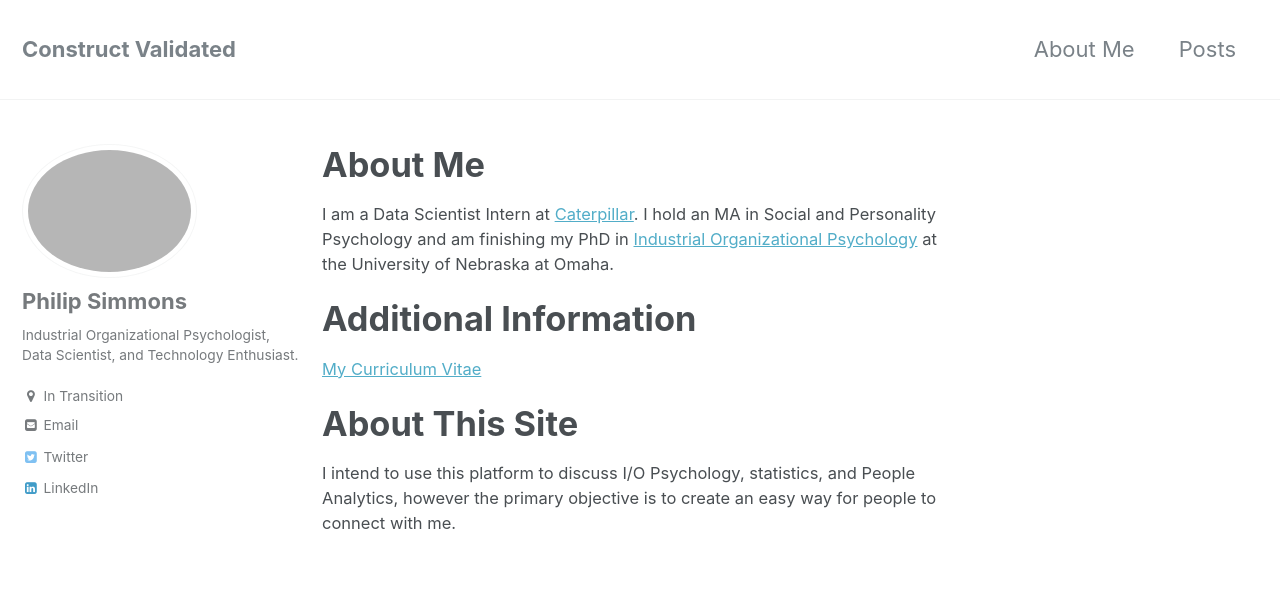
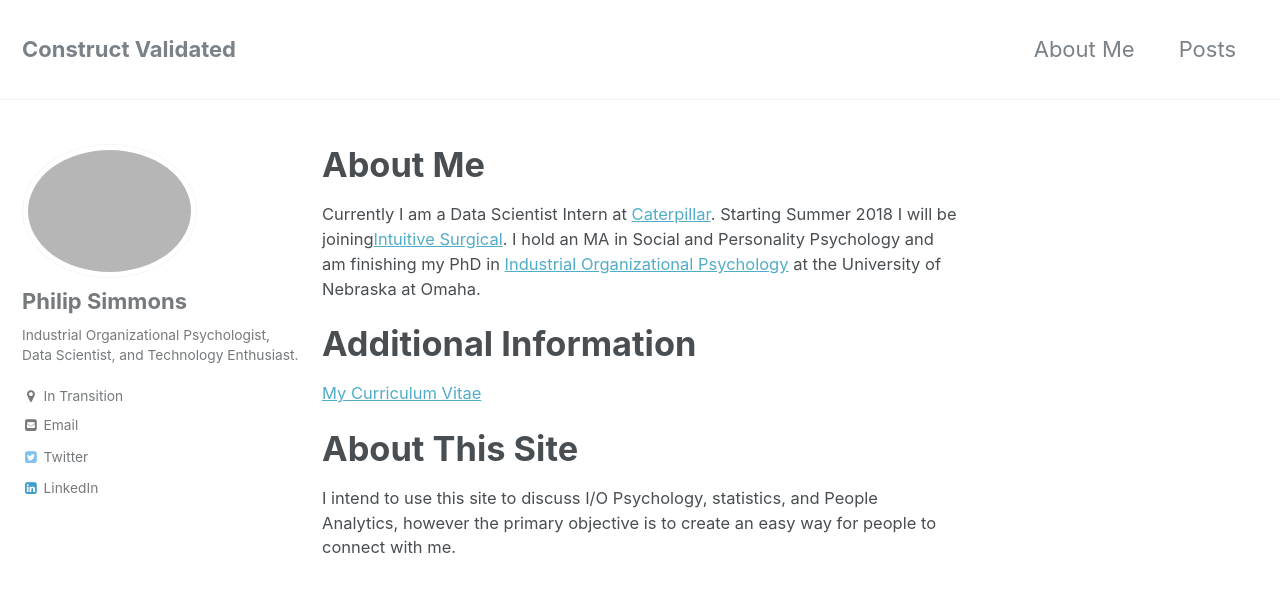
Before and after one commit to PhilpSimmons/PhilpSimmons.github.io, a Jekyll site: the page built from about-me.html, in a window 1280 px wide and 900 px high. Shown: the top 592 px of the window. Built offline with Jekyll 4.4.1, drawn with Linux system fonts in a browser that asks for light colours.

Commit message:
updated about me

```diff
--- a/about-me.html
+++ b/about-me.html
@@ -4,10 +4,10 @@ author_profile: true
 ---
 
 <h1>About Me</h1>
-<p style="font-size:75%;" style="font-family:verdana;">I am a Data Scientist Intern at <a href="https://www.caterpillar.com/">Caterpillar</a>. I hold an MA in Social and Personality Psychology and am finishing my PhD in <a href="http://www.apa.org/ed/graduate/specialize/industrial.aspx">Industrial Organizational Psychology</a> at the University of Nebraska at Omaha.</p>
+<p style="font-size:75%;" style="font-family:verdana;">Currently I am a Data Scientist Intern at <a href="https://www.caterpillar.com/">Caterpillar</a>. Starting Summer 2018 I will be joining<a href="https://www.intuitivesurgical.com/">Intuitive Surgical</a>. I hold an MA in Social and Personality Psychology and am finishing my PhD in <a href="http://www.apa.org/ed/graduate/specialize/industrial.aspx">Industrial Organizational Psychology</a> at the University of Nebraska at Omaha.</p>
 
 <h1>Additional Information</h1>
 <p style="font-size:75%;" style="font-family:verdana;"><a href="/assets/documents/Simmons-Philip-Resume-2017.pdf">My Curriculum Vitae</a></p>
 
 <h1>About This Site</h1>
-<p style="font-size:75%;" style="font-family:verdana;">I intend to use this platform to discuss I/O Psychology, statistics, and People Analytics, however the primary objective is to create an easy way for people to connect with me.</p>
+<p style="font-size:75%;" style="font-family:verdana;">I intend to use this site to discuss I/O Psychology, statistics, and People Analytics, however the primary objective is to create an easy way for people to connect with me.</p>
```
